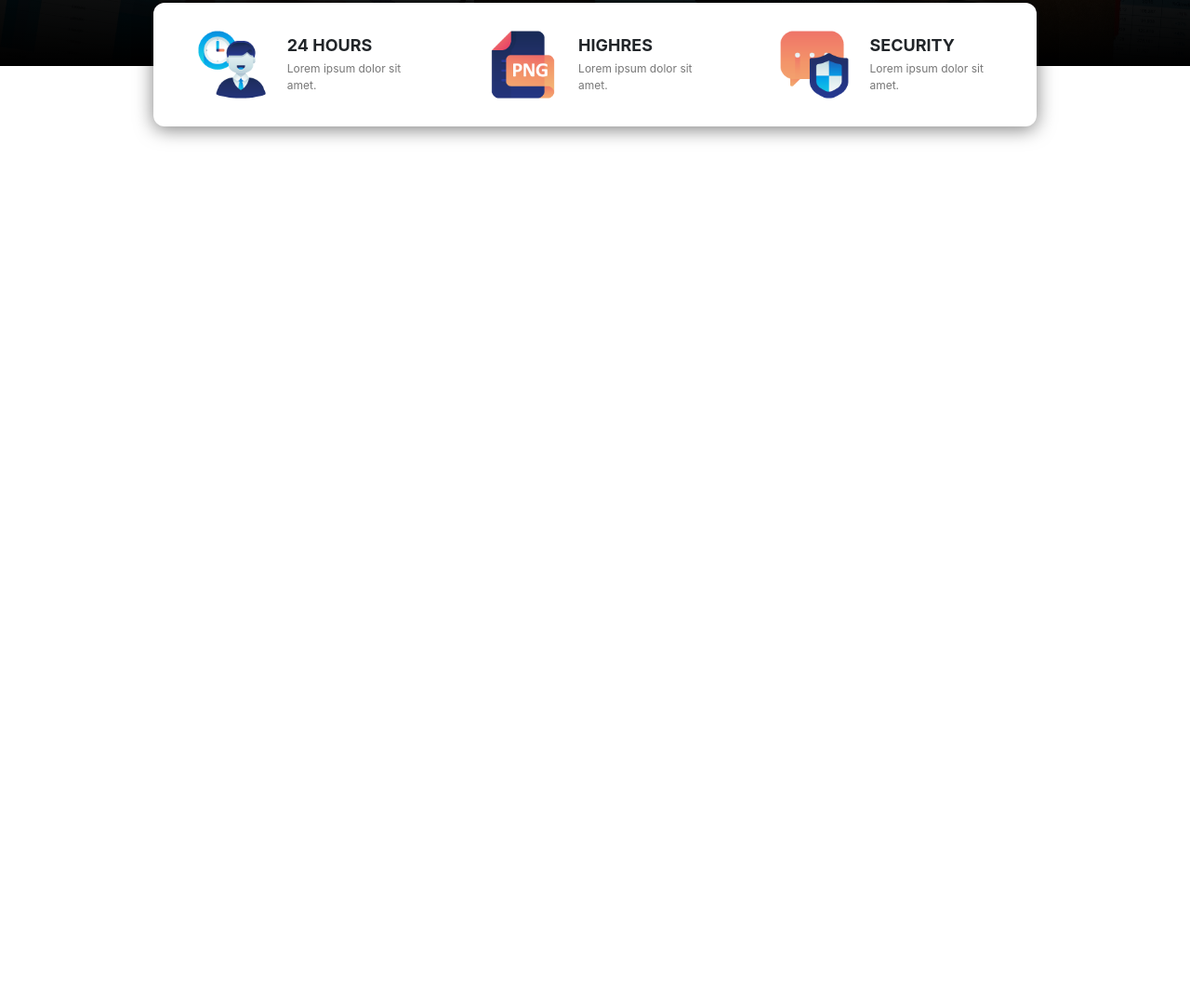
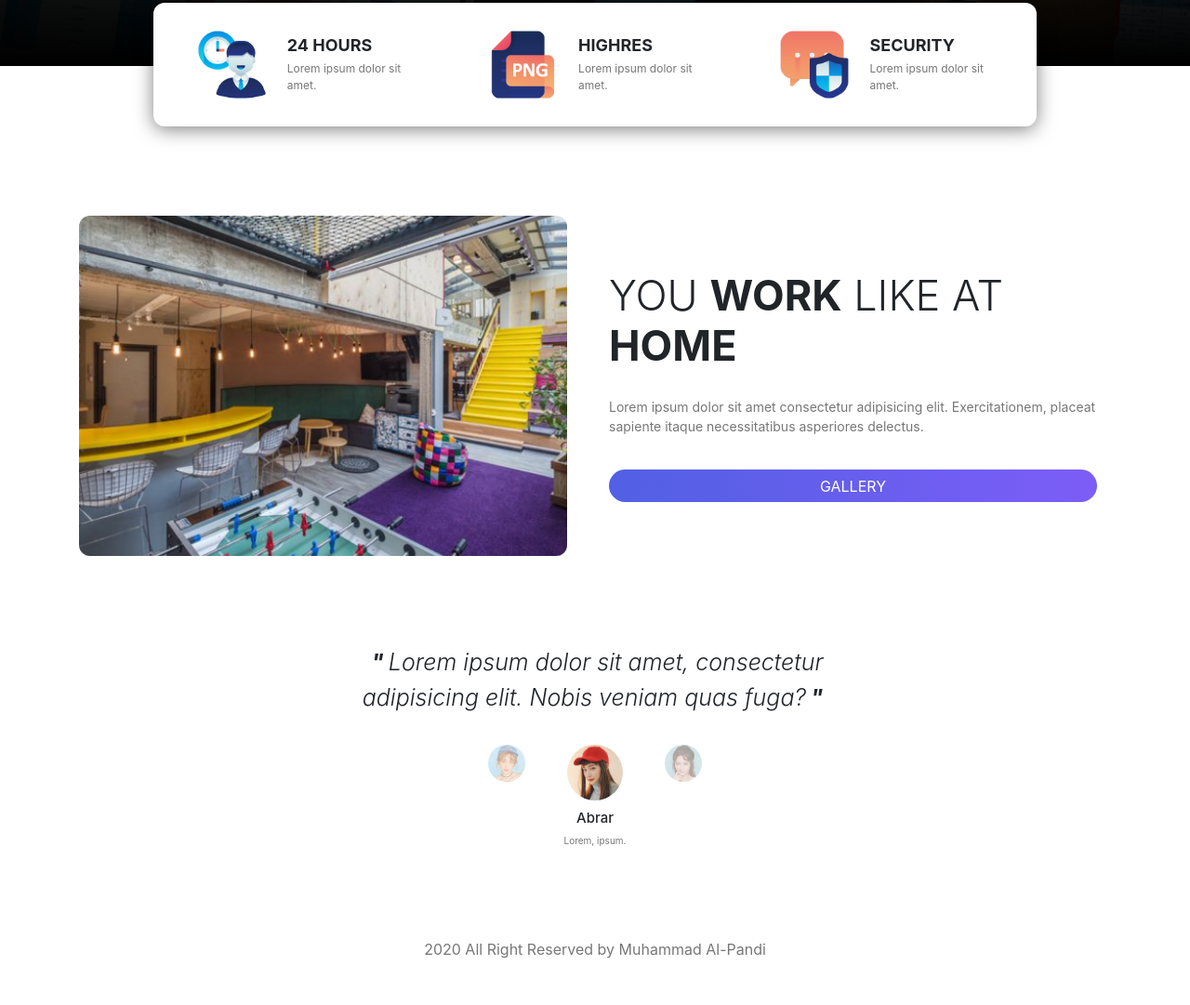
Before and after one commit to alpandi15/learn-bootstrap-layouting, a plain HTML site: page index.html in a window 1280 px wide. Shown: the part 494-1575 px from the top of the page at 93% size. Before the commit the page ends 800 px from the top, so only its background shows below. Drawn offline with Linux system fonts and the light colour scheme; a web font is replaced by a local one.

Commit message:
Complate

```diff
--- a/assets/css/style.css
+++ b/assets/css/style.css
@@ -33,7 +33,7 @@
 .jumbotron {
     background: url('/assets/img/jumbotron-bg.jpg');
     background-size: cover;
-    height: 640px;
+    height: 440px;
     display: flex;
     position: relative;
 }
@@ -65,11 +65,14 @@
     font-weight: 500;
 }
 
+.container.content {
+    margin-top: -100px;
+}
 /* Info Panel */
 .info-panel {
     box-shadow: 0 3px 20px rgba(0, 0, 0, 0.5);
     border-radius: 12px;
-    margin-top: -100px;
+    /* margin-top: -100px; */
     background-color: white;
     padding: 20px;
 }
@@ -101,7 +104,7 @@
     color: #474747;
 }
 
-/* panel-item-flex */
+/* Panel Item Flex */
 .panel-item-flex {
     display: flex;
     flex-direction: row;
@@ -134,6 +137,72 @@
     font-size: 12px;
 }
 
+/* Working Space */
+.working-space {
+    margin-top: 6rem !important;
+}
+.working-space .working-space-image img {
+    width: 100%;
+}
+.working-space .content {
+    margin-top: 30px;
+}
+.working-space .content h4 {
+    text-transform: uppercase;
+}
+.working-space .content h4 span {
+    font-weight: bold;
+}
+
+/* Quotes */
+.quotes {
+    margin-top: 6em;
+}
+
+.quotes .quote-text p {
+    text-align: center;
+    font-style: italic;
+    font-weight: 300;
+    font-size: 25px;
+}
+.quotes .quote-text p::before,
+.quotes .quote-text p::after {
+    content: '"';
+    display: inline;
+    padding: 5px;
+    font-size: 1.5rem;
+    font-weight: bold;
+}
+.users-quote {
+    width: 100%;
+    height: 160px;
+    display: flex;
+    flex-direction: column;
+    align-items: center;
+    text-align: center;
+}
+.users-quote img {
+    width: 40px;
+    opacity: 0.4;
+}
+.users-quote.active img{
+    width: 60px;
+    opacity: 1;
+}
+.users-quote.active h5{
+    padding: 0;
+    padding-top: 10px;
+    font-size: 15px;
+}
+.users-quote.active p{
+    font-size: 10px;
+    color: #777777;
+}
+
+/* Footer */
+footer span {
+    color: #777777;
+}
 /* Desktop Version */
 @media (min-width: 992px) {
     .bg-nav-app {
@@ -163,6 +232,23 @@
 
     .jumbotron {
         margin-top: -75px;
+        height: 640px;
+    }
+
+    /* Working Space */
+    .working-space .content {
+        margin-top: 0;
+        padding: 30px;
+    }
+    .working-space .content h4 {
+        text-transform: uppercase;
+        font-weight: 300;
+        font-size: 45px;
+    }
+    .working-space .content p {
+        color: #777777;
+        font-size: 14px;
+        padding: 20px 0;
     }
 }
 
--- a/index.html
+++ b/index.html
@@ -41,13 +41,13 @@
   <!-- End Jumbotron -->
 
   <!-- Container -->
-  <div class="container">
+  <div class="container content">
       <!-- Info Panel -->
       <div class="row justify-content-center">
           <div class="col-10 justify-content-center info-panel">
             <div class="row">
                 <!-- Using FlexBox -->
-                <div class="col-lg">
+                <div class="col-md-4">
                     <div class="panel-item-flex">
                         <div class="panel-content-image">
                             <img class="panel-image" src="/assets/img/employee.png" alt="Asset 1">
@@ -58,7 +58,7 @@
                         </div>
                     </div>
                 </div>
-                <div class="col-lg">
+                <div class="col-md-4">
                     <div class="panel-item-flex">
                         <div class="panel-content-image">
                             <img class="panel-image" src="/assets/img/hires.png" alt="Asset 1">
@@ -69,7 +69,7 @@
                         </div>
                     </div>
                 </div>
-                <div class="col-lg">
+                <div class="col-md-4">
                     <div class="panel-item-flex">
                         <div class="panel-content-image">
                             <img class="panel-image" src="/assets/img/security.png" alt="Asset 1">
@@ -107,6 +107,63 @@
           </div>
       </div>
       <!-- End Info Panel -->
+
+      <!-- Working Area -->
+      <div class="row working-space">
+          <div class="col-lg d-flex justify-content-center working-space-image">
+              <img src="assets/img/workingspace.png" alt="">
+          </div>
+          <div class="col-lg d-flex flex-column justify-content-center content">
+              <h4>You <span>Work</span> Like At <span>Home</span></h4>
+              <p>Lorem ipsum dolor sit amet consectetur adipisicing elit. Exercitationem, placeat sapiente itaque necessitatibus asperiores delectus.</p>
+              <div class="action">
+                  <button class="btn btn-primary button-app">Gallery</button>
+              </div>
+          </div>
+      </div>
+      <!-- End Working Area -->
+
+      <!-- Quotes -->
+      <div class="row justify-content-center quotes">
+          <div class="col-lg-6 col-sm-12">
+              <div class="row">
+                  <div class="col-md quote-text">
+                      <p>Lorem ipsum dolor sit amet, consectetur adipisicing elit. Nobis veniam quas fuga?</p>
+                  </div>
+              </div>
+              <div class="row mt-3 justify-content-center">
+                  <div class="col-lg-6 col-md-6 col-sm-12">
+                        <div class="row">
+                            <div class="col-4 p-0">
+                                <div class="users-quote">
+                                    <img src="assets/img/img1.png" alt="" class="rounded-circle">
+                                </div>
+                            </div>
+                            <div class="col-4 p-0">
+                                <div class="users-quote active">
+                                    <img src="assets/img/img2.png" alt="" class="rounded-circle">
+                                    <h5>Abrar</h5>
+                                    <p>Lorem, ipsum.</p>
+                                </div>
+                            </div>
+                            <div class="col-4 p-0">
+                                <div class="users-quote">
+                                    <img src="assets/img/img3.png" alt="" class="rounded-circle">
+                                </div>
+                            </div>
+                        </div>
+                  </div>
+              </div>
+          </div>
+      </div>
+      <!-- End Quotes -->
+
+      <!-- Footer -->
+      <footer class="p-5 d-flex justify-content-center">
+          <span>2020 All Right Reserved by Muhammad Al-Pandi</span>
+      </footer>
+      <!-- End Footer -->
+
   </div>
   <!-- End Container -->
 <script src="/assets/js/jquery-3.5.1.slim.min.js"></script>
```
